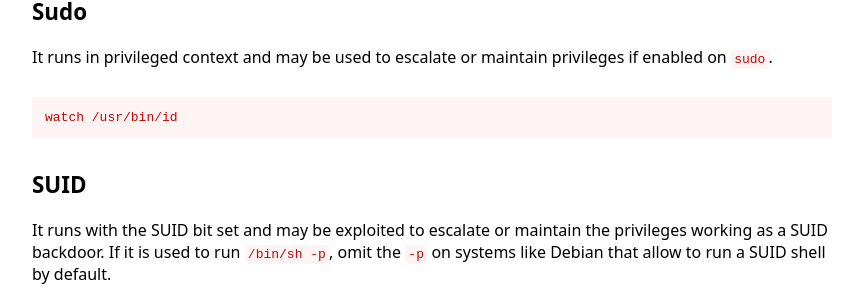
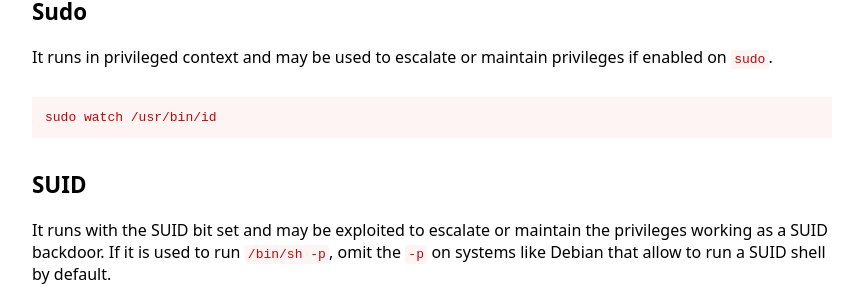
Before and after one commit to GTFOBins/GTFOBins.github.io, a Jekyll site: the page built from _gtfobins/watch.md, in a window 1280 px wide. Shown: the part 309-611 px from the top of the page, without its empty margins (208-1066 px from the left). Built offline with Jekyll 4.4.1, drawn with Linux system fonts in a browser that asks for light colours.

Commit message:
Fix watch sudo code

```diff
--- a/_gtfobins/watch.md
+++ b/_gtfobins/watch.md
@@ -3,7 +3,7 @@ functions:
   execute-non-interactive:
     - code: watch /usr/bin/id
   sudo-enabled:
-    - code: watch /usr/bin/id
+    - code: sudo watch /usr/bin/id
   suid-enabled:
     - description: This keeps the SUID privileges only if the `-x` option is present.
       code: watch -x /usr/bin/id
```
